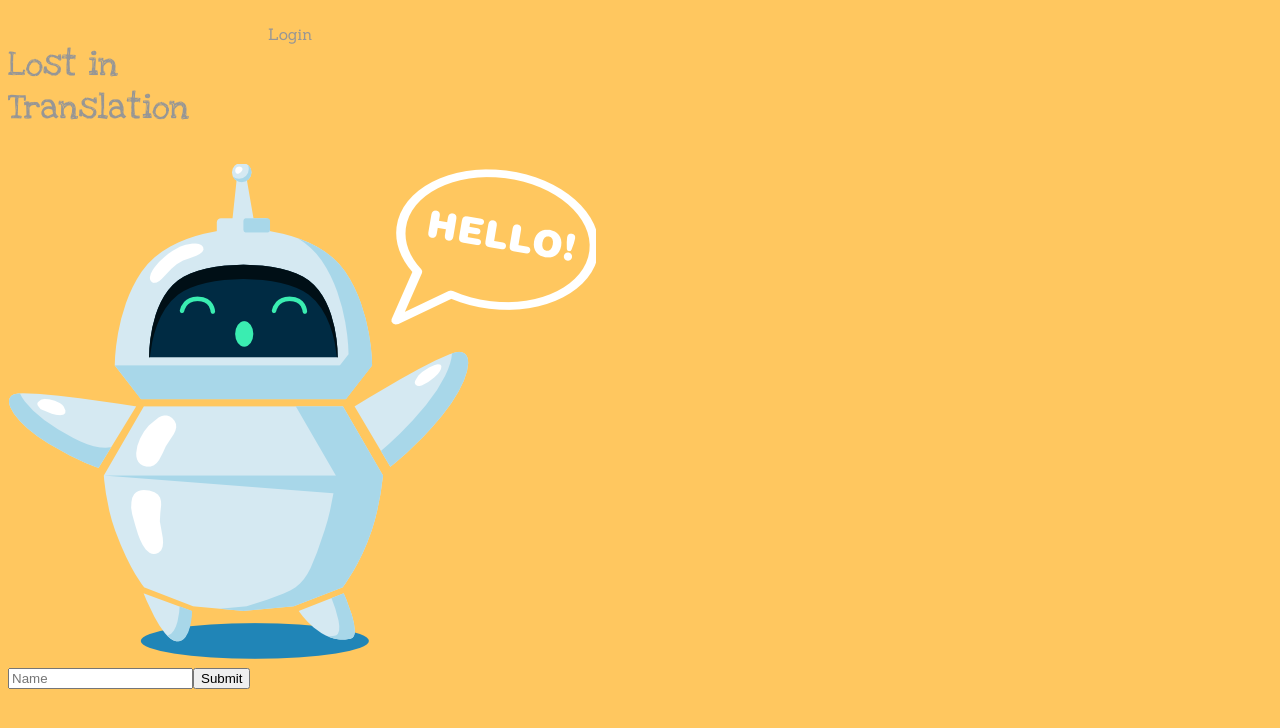
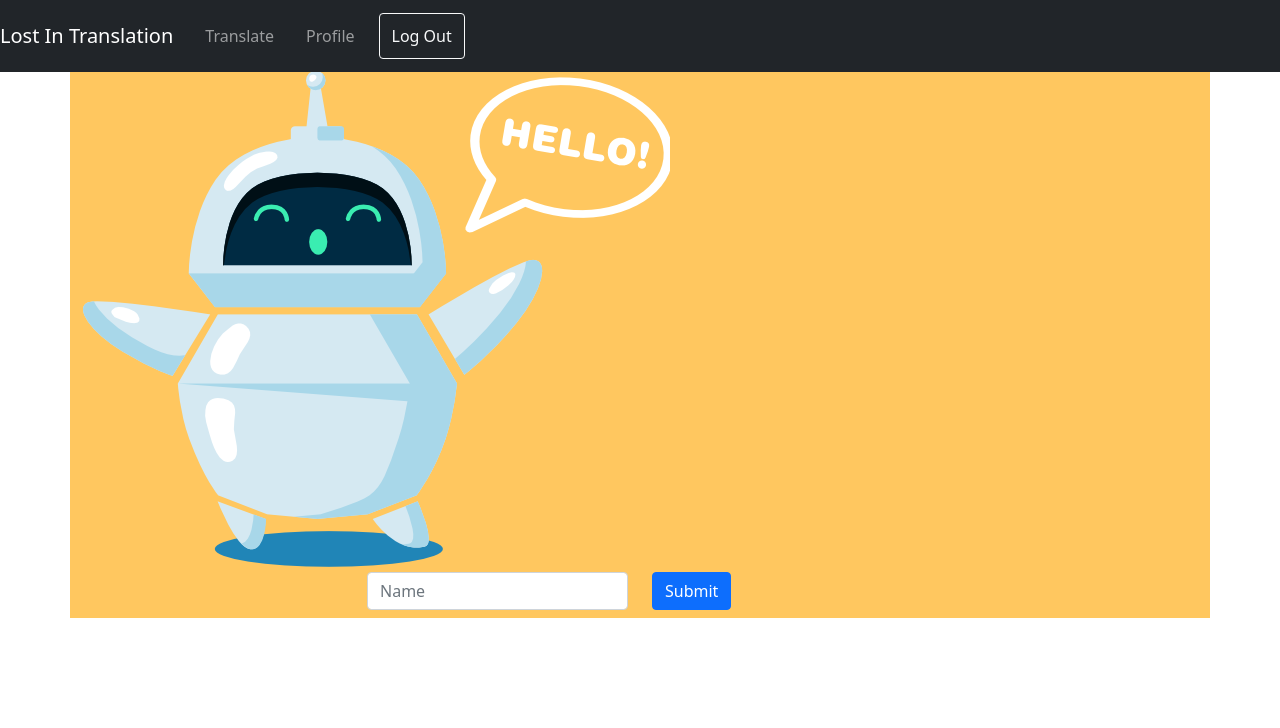
Before and after one commit to adamjoulak/Ass6, a React (Create React App) app: page / in a window 1280 px wide. Shown: the top 728 px of the page. Built offline with nearby package versions, Linux system fonts and the light colour scheme.

Commit message:
navigation

```diff
--- a/src/App.js
+++ b/src/App.js
@@ -9,13 +9,13 @@ import Login from './components/Login/Login.js';
 import NotFound from './components/NotFound/NotFound';
 import Profile from './components/Profile/Profile';
 import Translation from './components/Translation/Translation';
-import Navbar from './components/Navbar/Navbar';
+import NavigationBar from './components/Navbar/NavigationBar';
 
 
 function App() {
   return (
     <BrowserRouter>
-      <Navbar />
+      <NavigationBar />
       <Switch>
         <Route path="/" exact component={Login} />
         <Route path="/translation" component={Translation} />
--- a/src/components/Navbar/Navbar.js
+++ /dev/null
@@ -1,23 +0,0 @@
-import './Navbar.css';
-import { Container, Nav, Row, Col } from "react-bootstrap";
-
-const Navbar = () => {
-    return (
-        <Nav className="navbar">
-            <Container className="d-block" >
-                <Row>
-                    <Col sm={9}>
-                    <p className="font-face-lylas">Lost in Translation</p>
-                    </Col>
-                    <Col sm={3}>
-                    <p className="font-face-sr">Login</p>
-                    </Col>
-                </Row>
-
-            </Container>
-
-        </Nav>
-    );
-}
-
-export default Navbar;
--- /dev/null
+++ b/src/components/Navbar/NavigationBar.js
@@ -0,0 +1,41 @@
+import { Redirect } from 'react-router-dom';
+import { useState, useEffect} from "react";
+import { getUser, clearUserStorage } from '../../local-storage/LocalStorage';
+import { useHistory } from 'react-router-dom';
+import { Nav, Navbar, Button } from 'react-bootstrap';
+import 'bootstrap/dist/css/bootstrap.min.css';
+
+function NavigationBar(){
+    const history = useHistory();
+    const [userLoggedIn, setUserLoggedIn] = useState(true);
+    const user = getUser('test');
+
+    useEffect(() => {
+        if(user){ //check if user is logged in
+            setUserLoggedIn(true);
+        }
+    }, [user])
+
+    function clearUserHistory(){ //clear localStore user history and set userLogged in to false
+        clearUserStorage(getUser('test'));
+        setUserLoggedIn(false);
+        history.replace("/"); //redirect to login page
+    }
+
+    return (
+        <div>
+            <Navbar bg="dark" variant="dark" expand="lg">
+                <Navbar.Brand>Lost In Translation</Navbar.Brand>
+                { !userLoggedIn ?  //if user is not logged in, redirect to login page
+                    <Redirect to="/" /> : //if user is logged in show navigation
+                    <Nav className="navbar-expand justify-content-end">
+                        <Nav.Item className="navbar-nav nav-link"><Nav.Link href="/translation">Translate</Nav.Link></Nav.Item>
+                        <Nav.Item className="navbar-nav nav-link"><Nav.Link href="/profile">Profile</Nav.Link></Nav.Item>
+                        <Nav.Item className="navbar-nav nav-link navbar-brand"><Button variant="outline-light" aria-controls="basic-navbar-nav" onClick= {clearUserHistory}>Log Out</Button></Nav.Item>
+                    </Nav>  }
+            </Navbar>
+        </div>
+    );
+};
+
+export default NavigationBar;
--- a/src/components/Translation/Translation.js
+++ b/src/components/Translation/Translation.js
@@ -77,7 +77,6 @@ const Translation = () => {
                 </Row>
             </Form>
             <div>
-                <button onClick={getUser}>Get user</button>
             </div>
 
         </div>
--- a/src/local-storage/LocalStorage.js
+++ b/src/local-storage/LocalStorage.js
@@ -12,3 +12,7 @@ export const getUser = () =>{
         return false;
     }
 }
+
+export const clearUserStorage = ( ) => {
+    localStorage.clear();
+}
```
